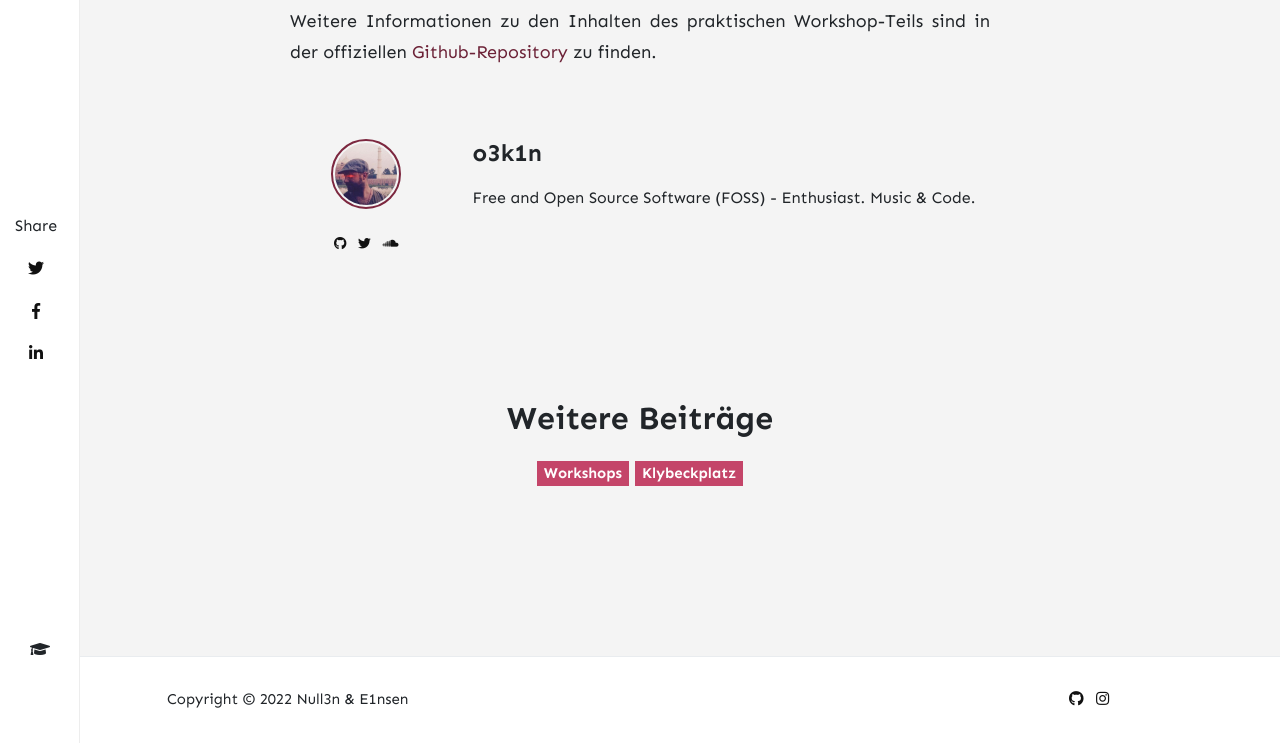
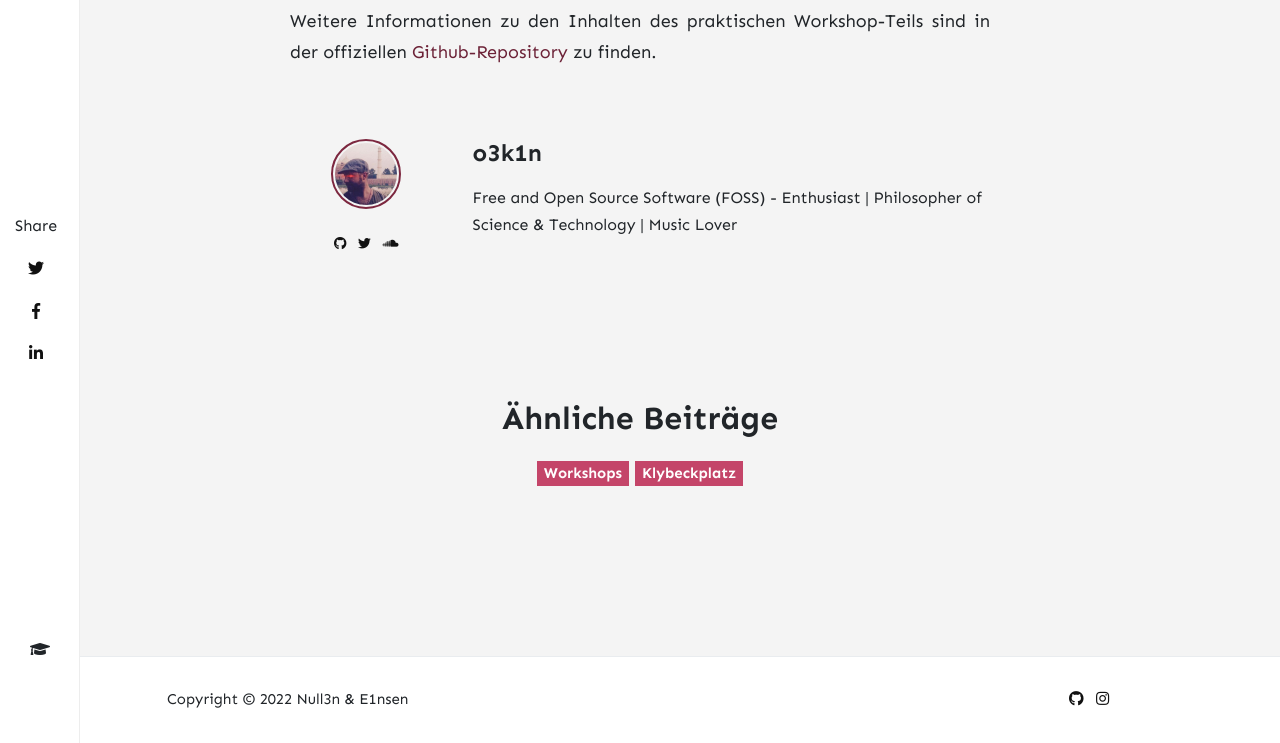
Before and after one commit to nullen-einsen/nullen-einsen.github.io, a Jekyll site: the page built from _posts/2022-08-4-workshop-am-klybeckplatz.md, in a window 1280 px wide and 900 px high, scrolled down 3870 px, cut to the strip 157-900 px from the top of the window. Built offline with Jekyll 4.4.1, drawn with Linux system fonts in a browser that asks for light colours; nearby versions of some CDN libraries; comment, search, counter and statistics services are not loaded.

Commit message:
misc changes

```diff
--- a/_config.yml
+++ b/_config.yml
@@ -1,7 +1,7 @@
 # Site
 name: "Null3n & E1nsen"
 title: "Nulle3n & E1nsen"
-description: "Offene Platform für digitale Technologie, Programmierung und die Zukunft des Web."
+description: "Offene Platform für digitale Technologie, Programmierung und die Zukunft des Web"
 logo: 'assets/images/0&1-logo.png'
 favicon: 'assets/images/favicon.png'
 baseurl: ''
@@ -21,7 +21,7 @@ authors:
     github: https://github.com/o3k1n
     soundcloud: https://soundcloud.com/o3k1n
     twitter: https://twitter.com/o3k1n
-    description: "Free and Open Source Software (FOSS) - Enthusiast. Music & Code."
+    description: "Free and Open Source Software (FOSS) - Enthusiast | Philosopher of Science & Technology | Music Lover"
 
 # Plugins
 plugins:
--- a/_includes/related-posts.html
+++ b/_includes/related-posts.html
@@ -3,7 +3,7 @@
 <div class="{% unless page.categories == empty %} related-posts {% endunless %}">
 
     {% unless page.categories == empty %}
-    <h2 class="text-center mb-4">Weitere Beiträge</h2>
+    <h2 class="text-center mb-4">Ähnliche Beiträge</h2>
     {% endunless %}
 
     <div class="d-flex justify-content-center align-items-center">
```
